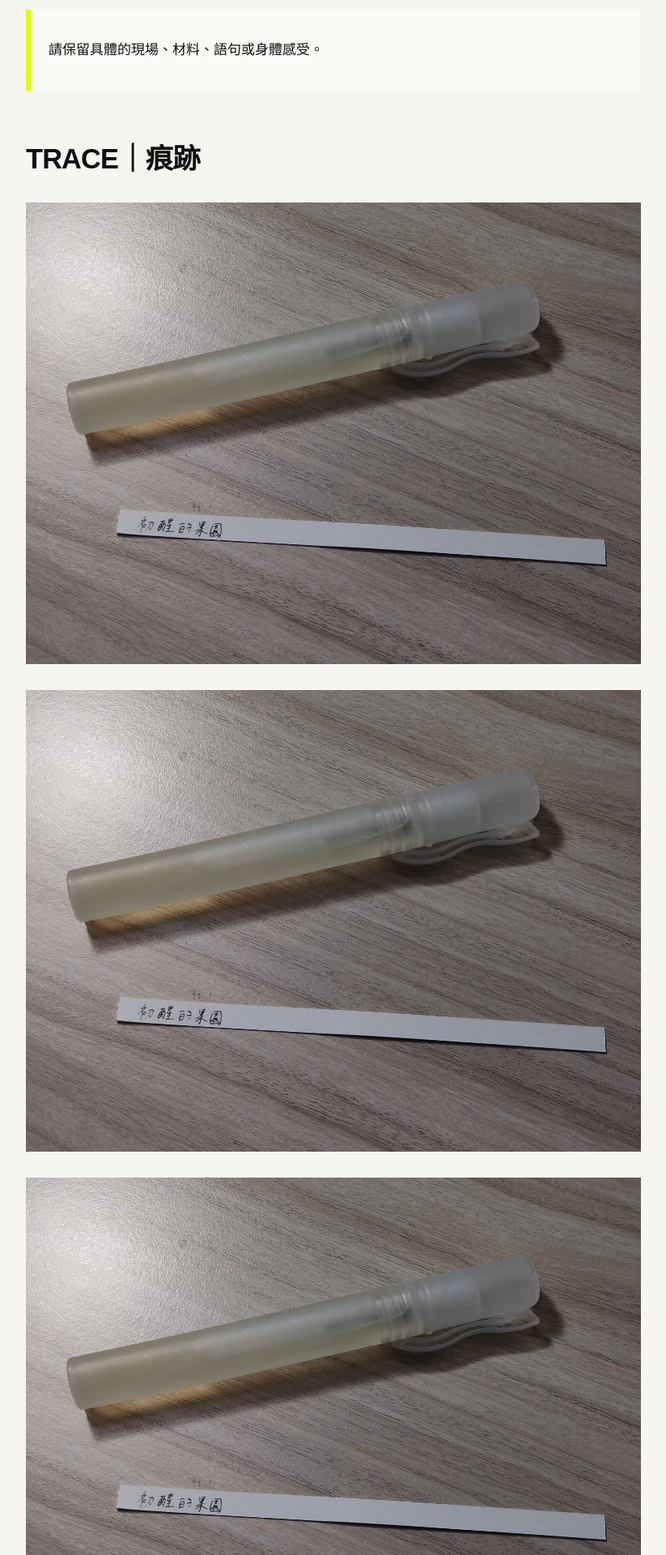
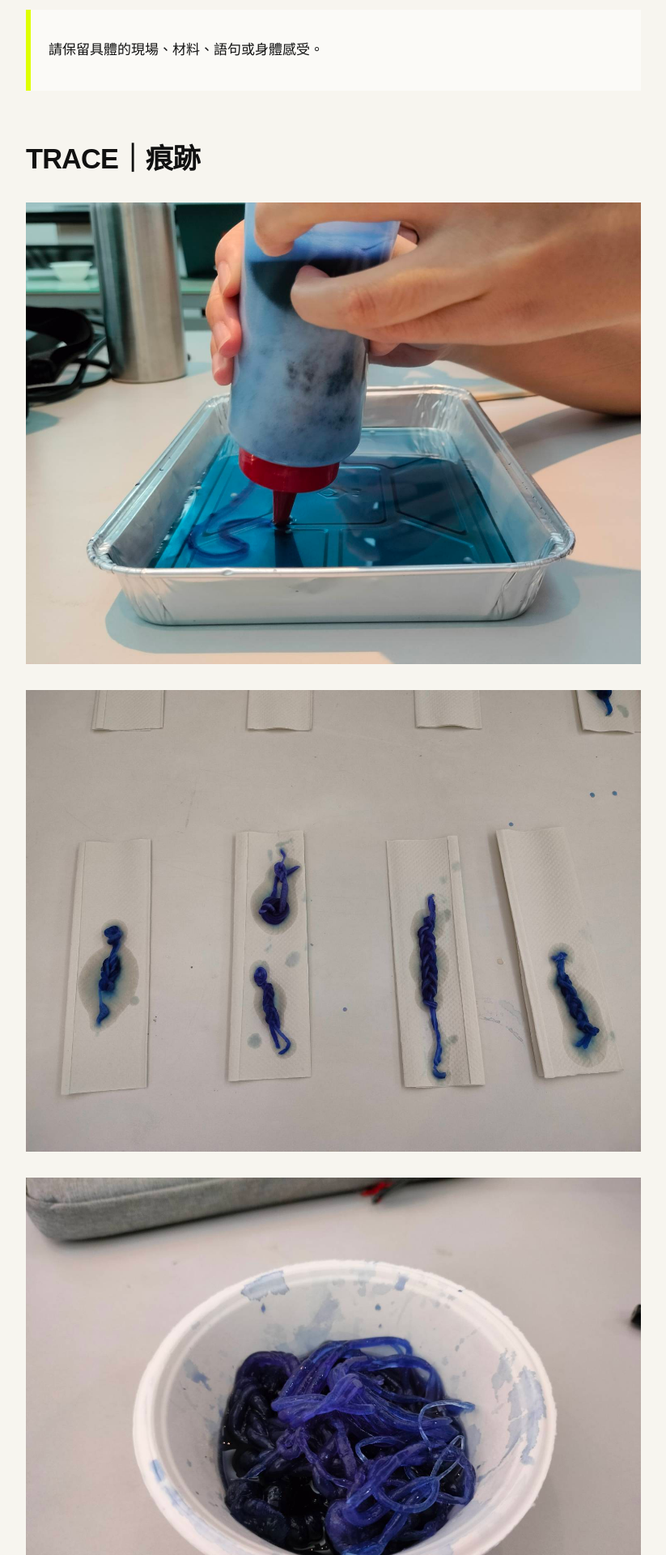
Before and after one commit to ivyjih/fieldworkarchive, a Jekyll site: the page built from weeks/week-05.md, in a window 1280 px wide. Shown: the part 362-2282 px from the top of the page at 81% size, without its empty margins (48-871 px from the left). Built offline with Jekyll 4.4.1, drawn with Linux system fonts in a browser that asks for light colours.

Commit message:
Update week-05.md

```diff
--- a/weeks/week-05.md
+++ b/weeks/week-05.md
@@ -11,9 +11,9 @@ permalink: /weeks/week-05/
 
 ## TRACE｜痕跡
 
-![精油]({{ '/assets/images/essentialoil0929.jpg' | relative_url }})
-![精油]({{ '/assets/images/essentialoil0929.jpg' | relative_url }})
-![精油]({{ '/assets/images/essentialoil0929.jpg' | relative_url }})
+![精油]({{ '/assets/images/alginate011006.jpg' | relative_url }})
+![精油]({{ '/assets/images/alginate021006.jpg' | relative_url }})
+![精油]({{ '/assets/images/alginate031006.jpg' | relative_url }})
 
 ## FRICTION｜摩擦
 
```
